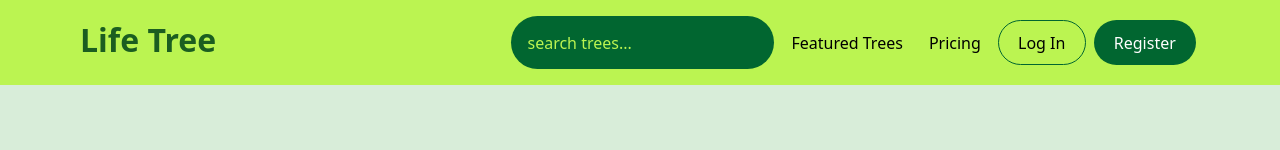
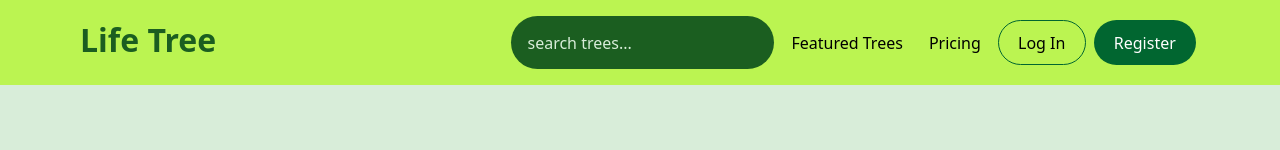
Before and after one commit to LUCHER4321/CPT-Frontend, a React (Vite) app: page / in a window 1280 px wide. Shown: the top 150 px of the page. Built offline with nearby package versions, Linux system fonts and the light colour scheme; no server answers.

Commit message:
Update HomeNavBar.tsx

```diff
--- a/src/components/HomeNavBar.tsx
+++ b/src/components/HomeNavBar.tsx
@@ -22,11 +22,11 @@ export const HomeNavBar = ({
                         open={open}
                         setOpen={setOpen}
                     >
-                        <input type="text" placeholder="search trees..." className="bg-green-800 dark:bg-lime-300 placeholder-lime-300 dark:placeholder-green-800 px-4 mx-1 rounded-[2rem]"/>
-                        <LinkButton href="#top-trees" className={"m-1 " + blankButton}>Featured Trees</LinkButton>
+                        <input type="text" placeholder="search trees..." className="bg-[#1B5E20] dark:bg-[#D8EDD9] placeholder-[#D8EDD9] dark:placeholder-[#1B5E20] px-4 mx-1 rounded-[2rem]"/>
+                        <LinkButton href="/#top-trees" className={"m-1 " + blankButton}>Featured Trees</LinkButton>
                         <LinkButton className={"m-1 " + blankButton}>Pricing</LinkButton>
-                        <LinkButton className={"m-1 " + borderButton}>Log In</LinkButton>
-                        <LinkButton className={"m-1 " + filledButton}>Register</LinkButton>
+                        <LinkButton href="/auth" className={"m-1 " + borderButton}>Log In</LinkButton>
+                        <LinkButton href="/auth?register=true" className={"m-1 " + filledButton}>Register</LinkButton>
                     </BurgerMenu>
                 </div>
             </NavBar>
```
